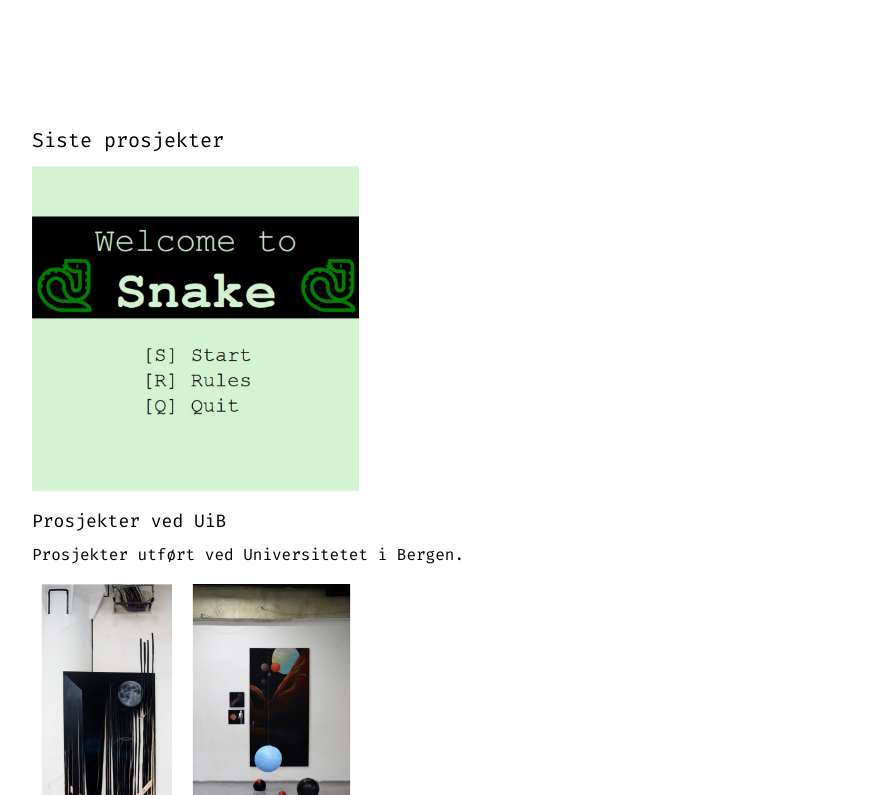
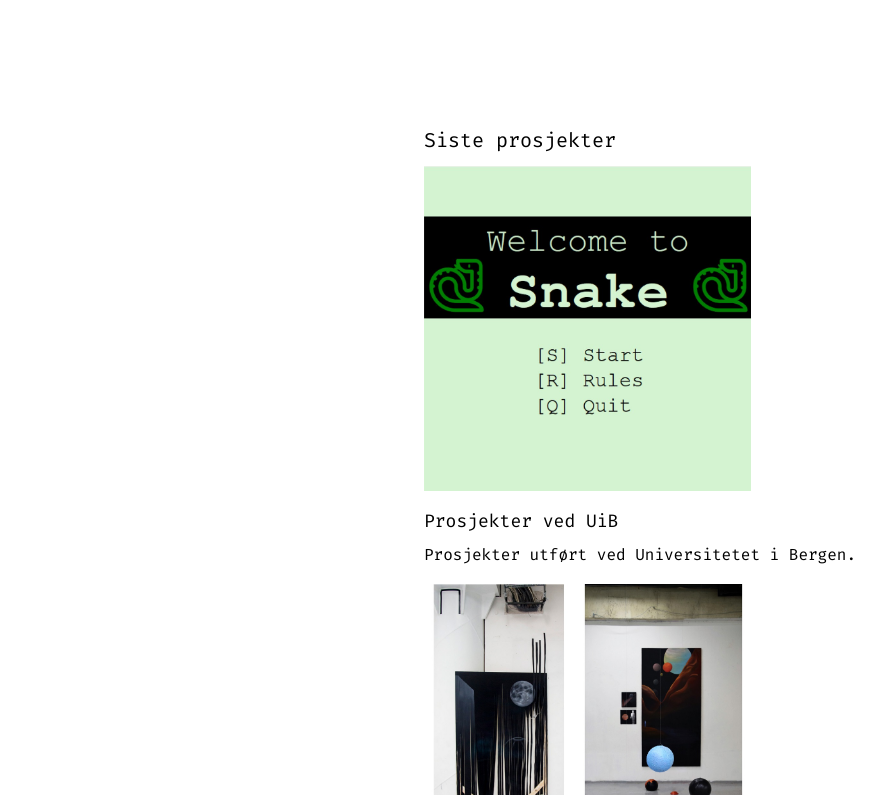
Before and after one commit to FridaHaars/personlig-nettside, a Next.js app: page / in a window 1280 px wide. Shown: the part 585-1380 px from the top of the page, without its empty margins (0-884 px from the left). Built offline with nearby package versions, Linux system fonts and the light colour scheme.

Commit message:
center projects

```diff
--- a/components/LatestProjects.jsx
+++ b/components/LatestProjects.jsx
@@ -28,7 +28,7 @@
 
 export function LatestProjects() {
   return (
-    <div className='flex flex-col gap-5'>
+    <div className='flex flex-col gap-5 items-center justify-center'>
       <div className='flex flex-col gap-3'>
         <h2 className='text-xl'>Siste prosjekter</h2>
         {latestProjects.map((project) => (
```
